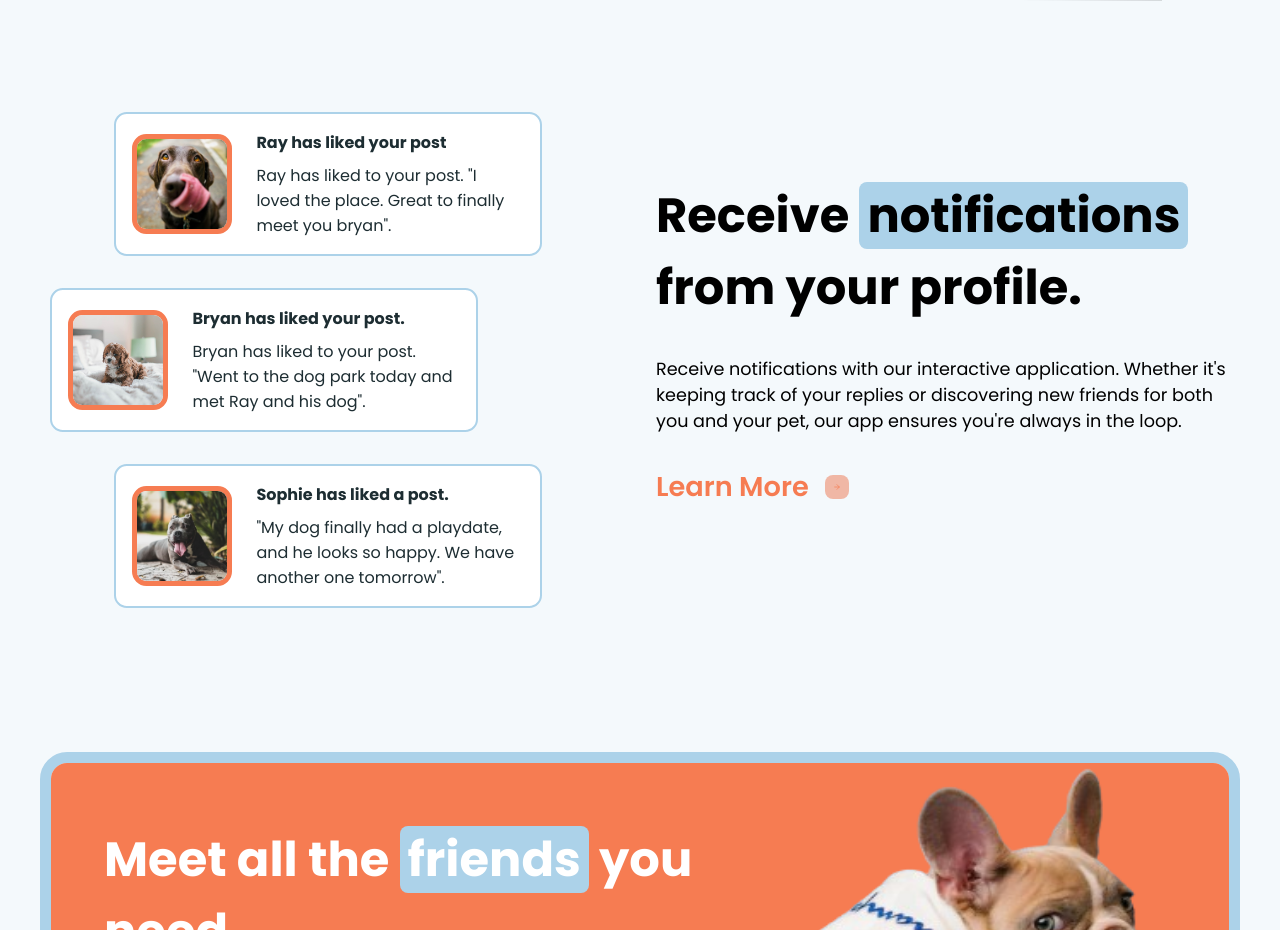
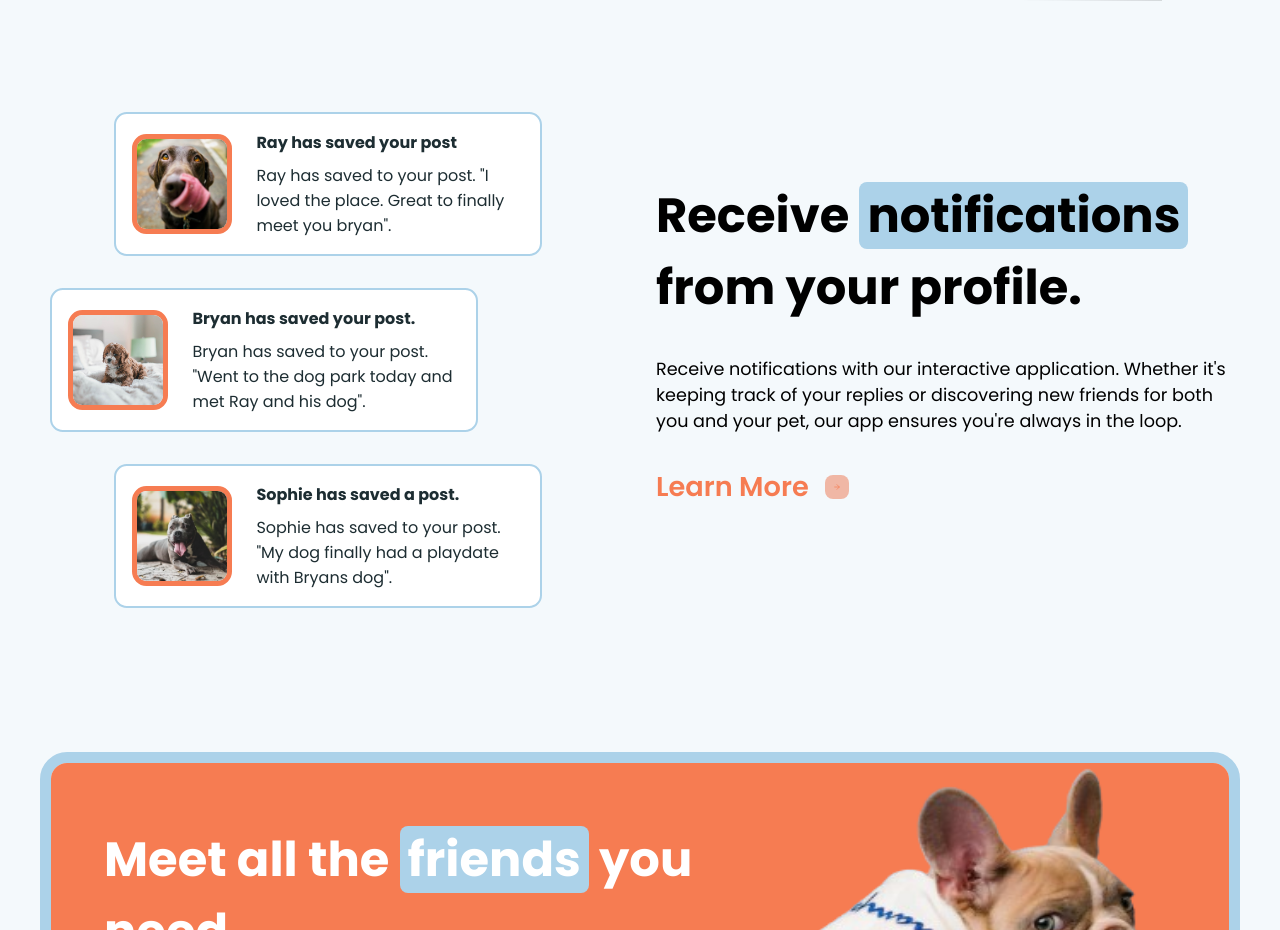
Before and after one commit to HeryRuiz/PetLoverHub, a React (Vite) app: page / in a window 1280 px wide. Shown: the part 1408-2338 px from the top of the page. Built offline with nearby package versions, Linux system fonts and the light colour scheme.

Commit message:
changed noti descriptions

```diff
--- a/src/pages/landing/Noti.jsx
+++ b/src/pages/landing/Noti.jsx
@@ -14,10 +14,10 @@ function Noti() {
           <div className="noti__item">
             <img src={ray} alt="Owner Image" className="noti__image" />
             <div className="noti__action">
-              <p className="noti__title">Ray has liked your post</p>
+              <p className="noti__title">Ray has saved your post</p>
               <p className="noti__des">
-                Ray has liked to your post. "I loved the place. Great to
-                finally meet you bryan".
+                Ray has saved to your post. "I loved the place. Great to finally
+                meet you bryan".
               </p>
             </div>
           </div>
@@ -25,9 +25,9 @@ function Noti() {
           <div className="noti__item noti__two">
             <img src={bryan} alt="Owner Image" className="noti__image" />
             <div className="noti__action">
-              <p className="noti__title">Bryan has liked your post.</p>
+              <p className="noti__title">Bryan has saved your post.</p>
               <p className="noti__des">
-                Bryan has liked to your post. "Went to the dog park today and
+                Bryan has saved to your post. "Went to the dog park today and
                 met Ray and his dog".
               </p>
             </div>
@@ -36,10 +36,9 @@ function Noti() {
           <div className="noti__item noti__three">
             <img src={sophie} alt="Owner Image" className="noti__image" />
             <div className="noti__action">
-              <p className="noti__title">Sophie has liked a post.</p>
+              <p className="noti__title">Sophie has saved a post.</p>
               <p className="noti__des">
-                "My dog finally had a playdate, and he looks so happy. We have
-                another one tomorrow".
+                Sophie has saved to your post. "My dog finally had a playdate with Bryans dog".
               </p>
             </div>
           </div>
```
